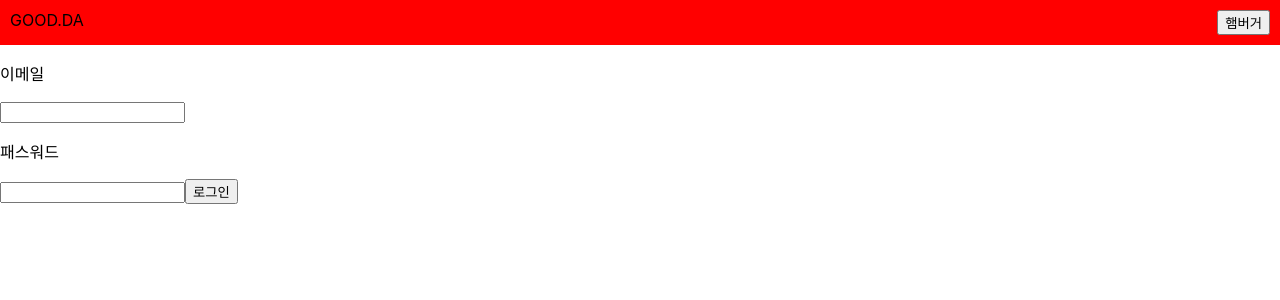
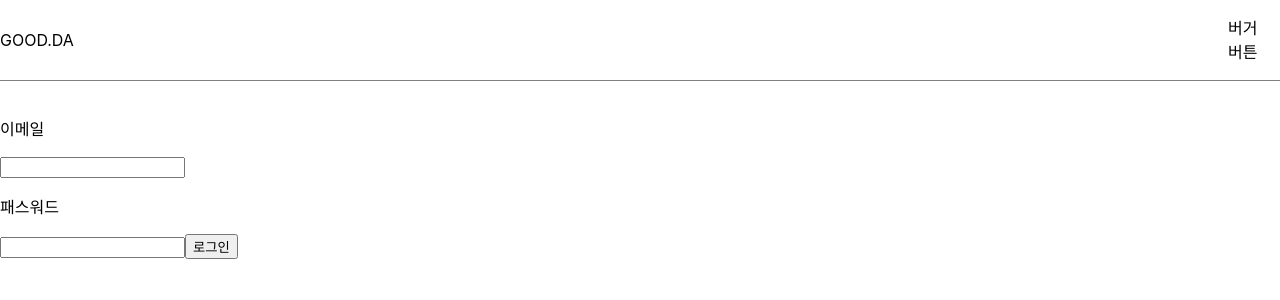
Before and after one commit to HangHae99-Team17/frontend, a React (Create React App) app: page /login in a window 1280 px wide. Shown: the top 300 px of the page. Built offline with nearby package versions, Linux system fonts and the light colour scheme.

Commit message:
헤더 버거버튼 완료

```diff
--- a/src/components/Header.js
+++ b/src/components/Header.js
@@ -3,7 +3,6 @@ import {useDispatch,useSelector} from 'react-redux';
 import { actionCreators as userActions } from "../redux/modules/user";
 import { history } from "../redux/configureStore";
 import styled from 'styled-components';
-import { Button } from '../elements';
 
 const Header = (props) => {
     const dispatch = useDispatch();
@@ -13,16 +12,12 @@ const Header = (props) => {
     const user = useSelector((state) => state.user.user);
     const [admin,setAdmin] = useState(user?user:"");
     const [show,setShow] = useState(true);
-    const [isOpen, setMenu] = useState(false);
+    const [open, setOpen] = useState(false);
 
     const logout = () => {
         dispatch(userActions.logoutFB());
         history.push("/");
     };
-
-    const toggleMenu = () => {
-        setMenu(isOpen => !isOpen); // on,off 개념 boolean
-    }
 
     useEffect(()=>{
         if(user){
@@ -43,38 +38,22 @@ const Header = (props) => {
     if(show){
         return (
             <React.Fragment>
-                <HeaderBox>
-                {/* {is_login?(
-                <div>
-                    <p>로그인됨</p>
-                    <button onClick={logout}>로그아웃</button>
-                    <button onClick={()=>{
-                        history.push("/mypage");
-                    }}>마이페이지</button>
-                    <button onClick={()=>{
-                        history.push('/salebox');
-                    }}>쿠폰함</button>
-                </div>):(<div>
-                    <p>로그인안됨</p>
-                    <button onClick={()=>{
-                        window.location.replace("/signup")
-                    }}>회원가입</button>
-                    <button onClick={()=>{
-                        history.push('/login');
-                    }}>로그인</button>
-                    </div>)}
-                    <div>
-                        {admin.role === "ADMIN"?(<button onClick={()=>{
-                            history.push("/salelist");
-                        }}>할인보기</button>):""}
-                    </div> */}
-                    <LeftBox>
-                        <div>GOOD.DA</div>
-                    </LeftBox>
-                    <rightBox>
-                        <button onClick={toggleMenu}>햄버거</button>
-                    </rightBox>
+                <HeaderBox color={open?"black":"white"} fontcolor={open?"white":"black"}>
+                    <IconBox>
+                        GOOD.DA
+                    </IconBox>
+                    <ButtonBox>
+                        <StyledBurger open={open} onClick={()=> setOpen(!open)}>
+                            {open?"X":"버거버튼"}
+                        </StyledBurger>
+                        <Ul open={open}>
+                            <li>카테고리</li>
+                            <li>보관함</li>
+                            <li>마이페이지</li>
+                        </Ul>
+                    </ButtonBox>
                 </HeaderBox>
+
             </React.Fragment>
         );
     }else{
@@ -82,20 +61,56 @@ const Header = (props) => {
     }
 };
 
-
 const HeaderBox = styled.div`
     display:flex;
     justify-content: space-between;
-    background-color:red;
-    padding: 10px;
+    background-color:${props => props.color};
+    color:${props => props.fontcolor};
+    align-items:center;
+    height: 80px;
+    top: 0;
+    width: 100%;
+    position: fixed;
+    border-bottom: solid 1px grey;
 `;
 
-const LeftBox = styled.div`
+const IconBox = styled.div`
 
 `;
 
-const rightBox = styled.div`
+const ButtonBox = styled.div`
 
 `;
 
+const StyledBurger = styled.div`
+    width:  2rem;
+    height: 2rem;
+    position: fixed;
+    top: 15px;
+    right: 20px;
+    z-index: 20;
+    display: flex;
+    justify-content: space-around;
+    flex-flow: column nowrap;
+`;
+
+const Ul = styled.ul`
+    list-style: none;
+    display: flex;
+    flex-flow: column nowrap;
+    background-color: black;
+    position: fixed;
+    transform: ${({open}) => open? 'translateX(0)':'translateX(100%)'};
+    top: 64px;
+    right: 0;
+    height: 100vh;
+    width: 350px;
+    padding-top: 3.5rem;
+    transition: transform 0.3s ease-in-out;
+    li{
+        padding: 18px 10px;
+        color: #fff;
+    }
+`;
+
 export default Header;
--- a/src/pages/Login.js
+++ b/src/pages/Login.js
@@ -1,6 +1,7 @@
 import React,{useState} from 'react';
 import { useDispatch, useSelector } from "react-redux";
 import { actionCreators as userActions } from "../redux/modules/user";
+import styled from 'styled-components';
 
 const Login = () => {
     const dispatch = useDispatch();
@@ -34,13 +35,19 @@ const Login = () => {
 
     return (
         <React.Fragment>
-            <p>이메일</p>
-            <input type="text" name="email" value={email} onChange={onChange}/>
-            <p>패스워드</p>
-            <input type="password" name="password" value={password} onChange={onChange}/>
-            <button onClick={submitLogin}>로그인</button>
+            <LoginBox>
+                <p>이메일</p>
+                <input type="text" name="email" value={email} onChange={onChange}/>
+                <p>패스워드</p>
+                <input type="password" name="password" value={password} onChange={onChange}/>
+                <button onClick={submitLogin}>로그인</button>
+            </LoginBox>
         </React.Fragment>
     );
 };
 
+const LoginBox = styled.div`
+
+`;
+
 export default Login;
--- a/src/shared/App.css
+++ b/src/shared/App.css
@@ -1,38 +1,3 @@
-.App {
-  text-align: center;
+body {
+  padding-top: 100px;
 }
-
-.App-logo {
-  height: 40vmin;
-  pointer-events: none;
-}
-
-@media (prefers-reduced-motion: no-preference) {
-  .App-logo {
-    animation: App-logo-spin infinite 20s linear;
-  }
-}
-
-.App-header {
-  background-color: #282c34;
-  min-height: 100vh;
-  display: flex;
-  flex-direction: column;
-  align-items: center;
-  justify-content: center;
-  font-size: calc(10px + 2vmin);
-  color: white;
-}
-
-.App-link {
-  color: #61dafb;
-}
-
-@keyframes App-logo-spin {
-  from {
-    transform: rotate(0deg);
-  }
-  to {
-    transform: rotate(360deg);
-  }
-}
--- a/src/shared/App.js
+++ b/src/shared/App.js
@@ -1,4 +1,5 @@
 import React from "react"
+import './App.css';
 import { Route } from "react-router-dom";
 import { ConnectedRouter } from "connected-react-router";
 import { history } from "../redux/configureStore";
@@ -14,7 +15,6 @@ import SaleWrite from "../pages/SaleWrite";
 import AdminSignup from "../pages/AdminSignup";
 import Errpage from "./Errpage";
 import Header from "../components/Header";
-import Categorys from "../components/Categorys"
 import InterestType from '../components/InterestType';
 import CategoryDetail from '../pages/CategoryDetail';
 import Main from '../pages/Main';
```
